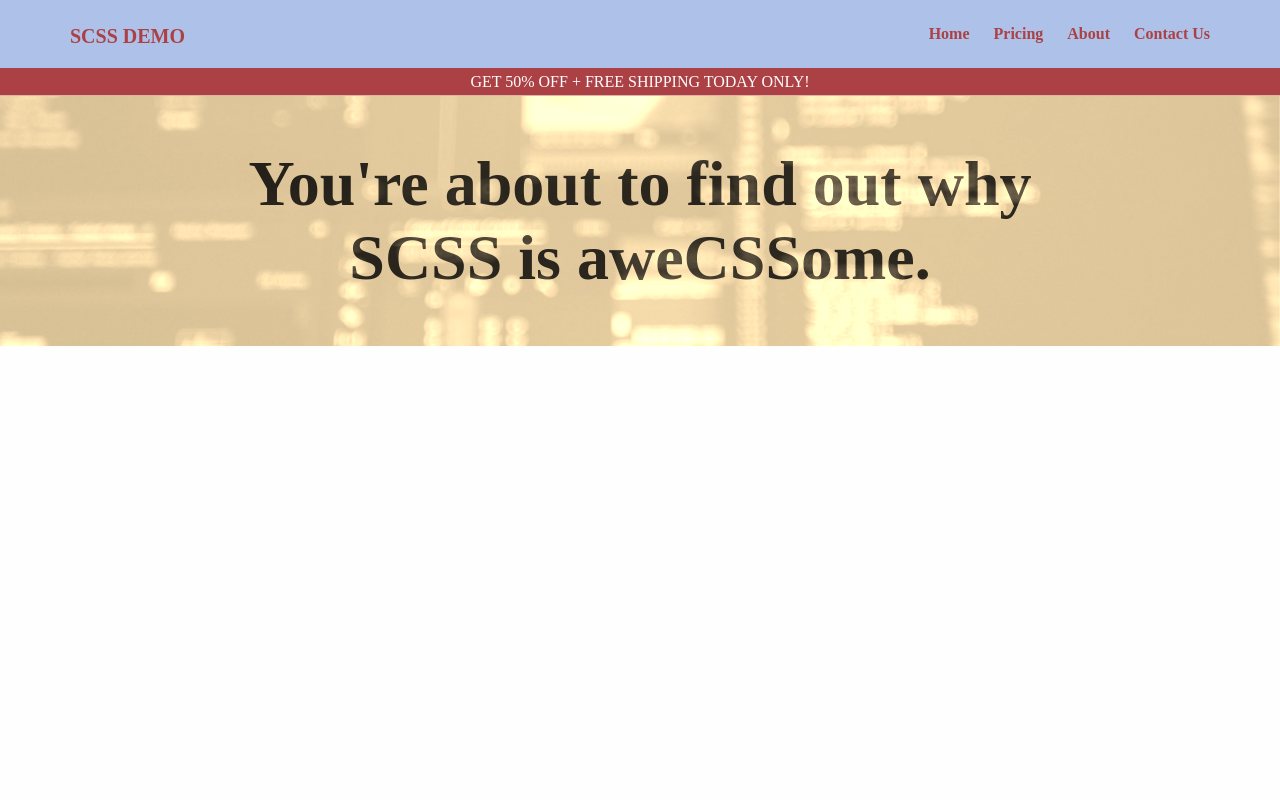
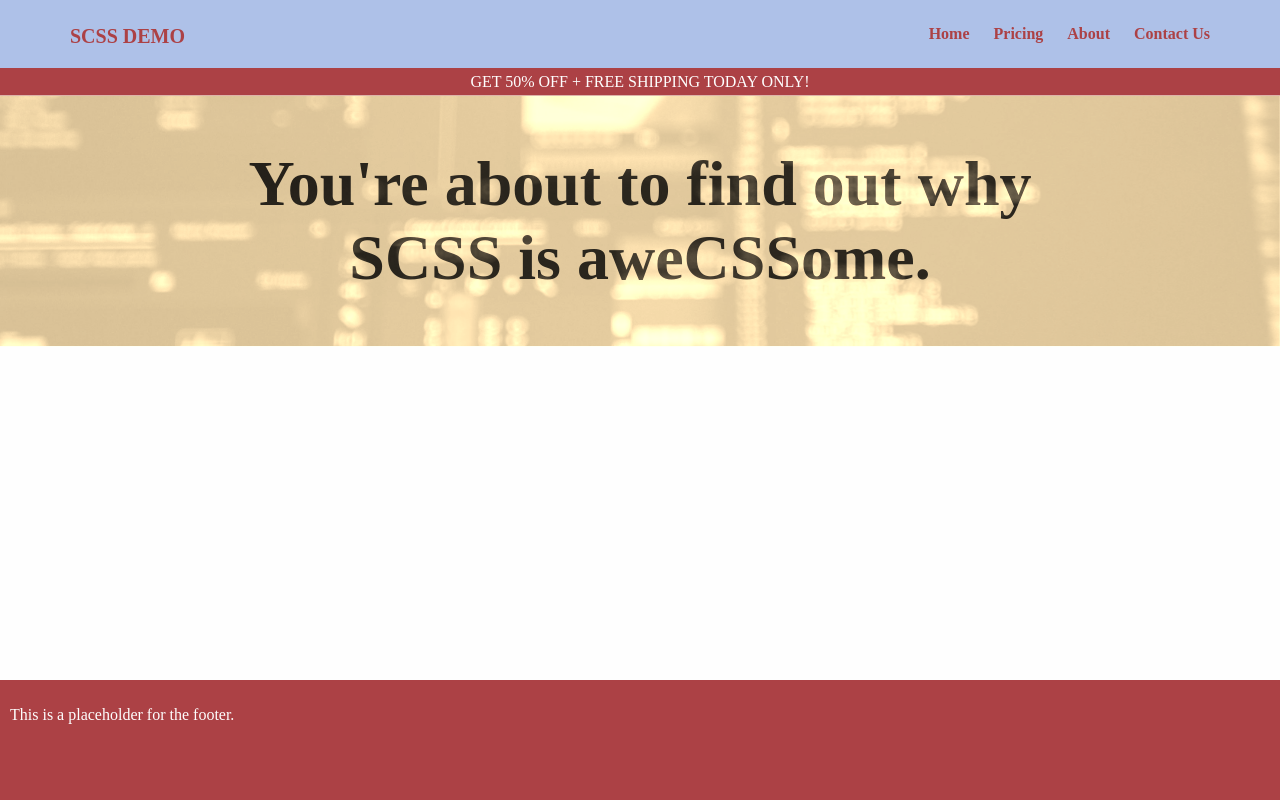
Before and after one commit to dMcCaffree/scss-pluralsight-audition, a plain HTML site: page index.html in a window 1280 px wide. Drawn offline with Linux system fonts and the light colour scheme.

Commit message:
Added footer with placeholder.

```diff
--- a/dist/css/styles.css
+++ b/dist/css/styles.css
@@ -99,3 +99,20 @@ input[name="notification"]:checked + label {
 	top: 50%;
 	transform: translate(-50%, -50%);
 }
+
+/* FOOTER */
+
+footer {
+	background-color: #ac4145;
+	bottom: 0;
+	color: #fefefe;
+	display: block;
+	height: 10rem;
+	padding: 1rem;
+	position: fixed;
+	width: 100%;
+}
+
+footer a {
+
+}
--- a/index.html
+++ b/index.html
@@ -31,7 +31,12 @@
 	<div class="hero">
 		<p>You're about to find out why<br>SCSS is aweCSSome.</p>
 	</div>
+
+
 </main>
 
+<footer>
+	<p>This is a placeholder for the footer.</p>
+</footer>
 </body>
 </html>
```
